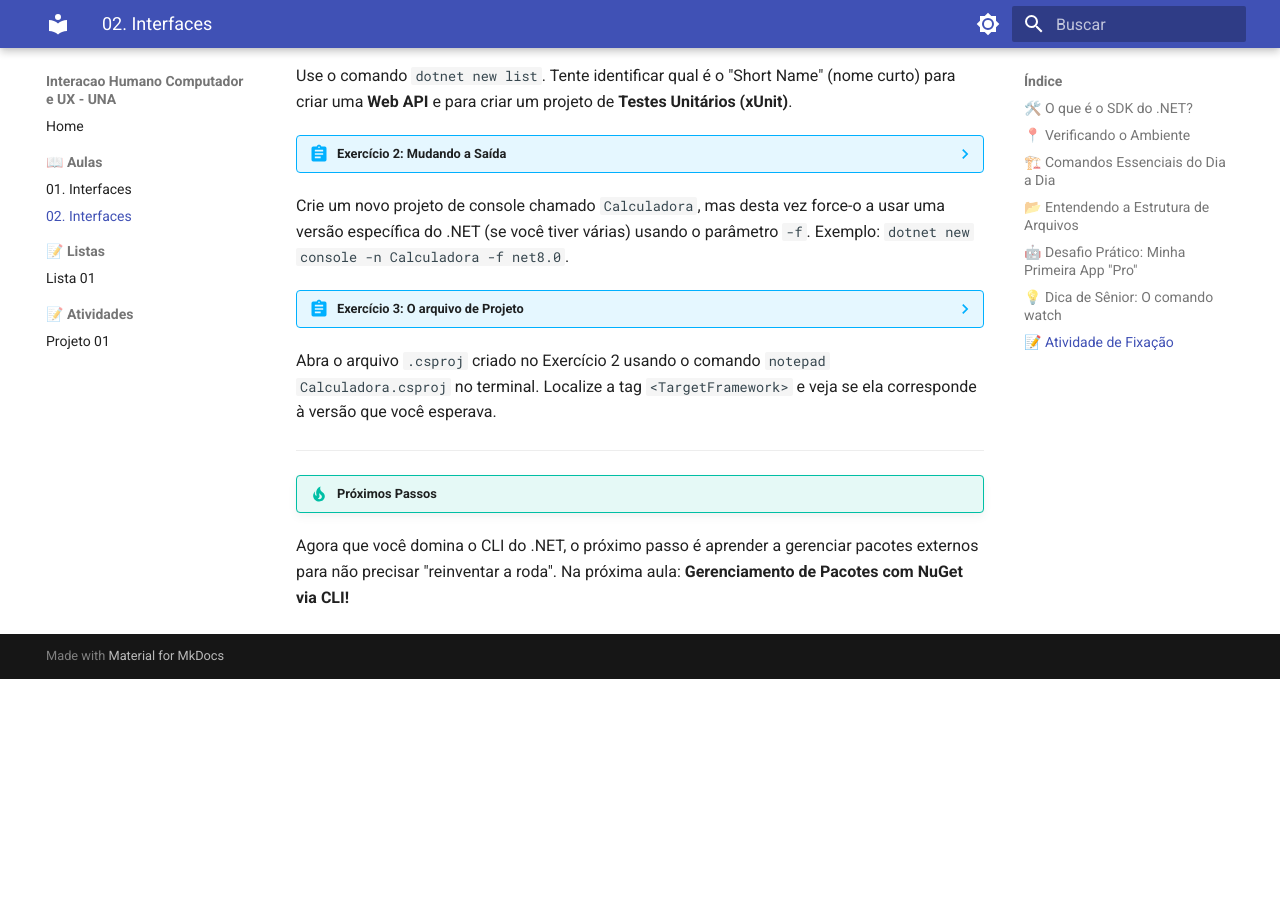
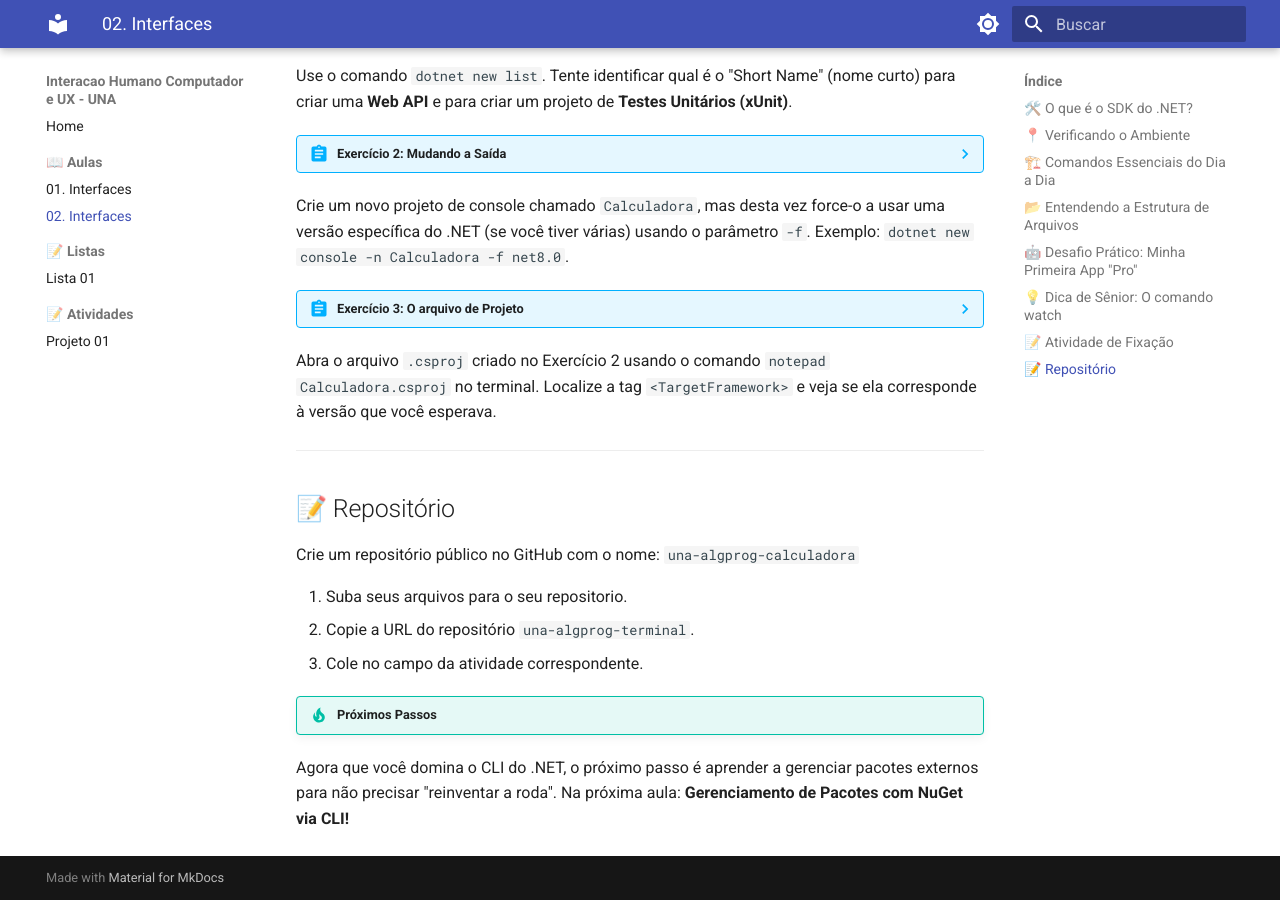
Before and after one commit to danhpaiva/una-ihcux-mkdocs-202601, an MkDocs documentation site: the page built from docs/aulas/02-interface.md, in a window 1280 px wide and 900 px high, scrolled down 2591 px. Built offline with MkDocs 1.6.1 and Material for MkDocs 9.7.7, drawn with Linux system fonts in a browser that asks for light colours; before the commit the page ends 3270 px from its top, so only the background shows below that.

Commit message:
feat: add files

```diff
--- a/docs/aulas/02-interface.md
+++ b/docs/aulas/02-interface.md
@@ -93,5 +93,14 @@ Abra o arquivo `.csproj` criado no Exercício 2 usando o comando `notepad Calcul
 
 ---
 
+## 📝 Repositório
+
+Crie um repositório público no GitHub com o nome:
+`una-algprog-calculadora`
+
+0. Suba seus arquivos para o seu repositorio.
+1. Copie a URL do repositório `una-algprog-terminal`.
+2. Cole no campo da atividade correspondente.
+
 !!! tip "Próximos Passos"
 Agora que você domina o CLI do .NET, o próximo passo é aprender a gerenciar pacotes externos para não precisar "reinventar a roda". Na próxima aula: **Gerenciamento de Pacotes com NuGet via CLI!**
```
